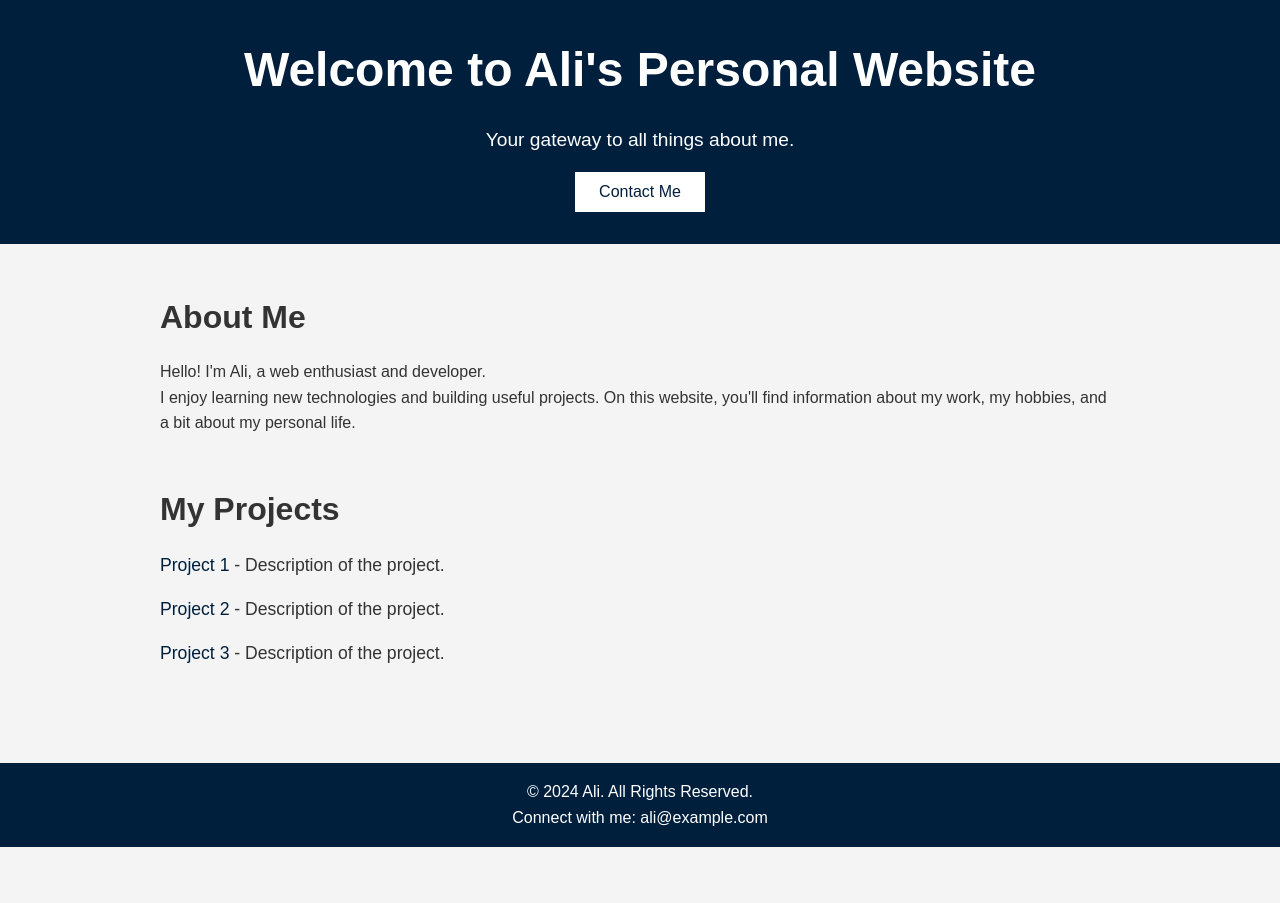
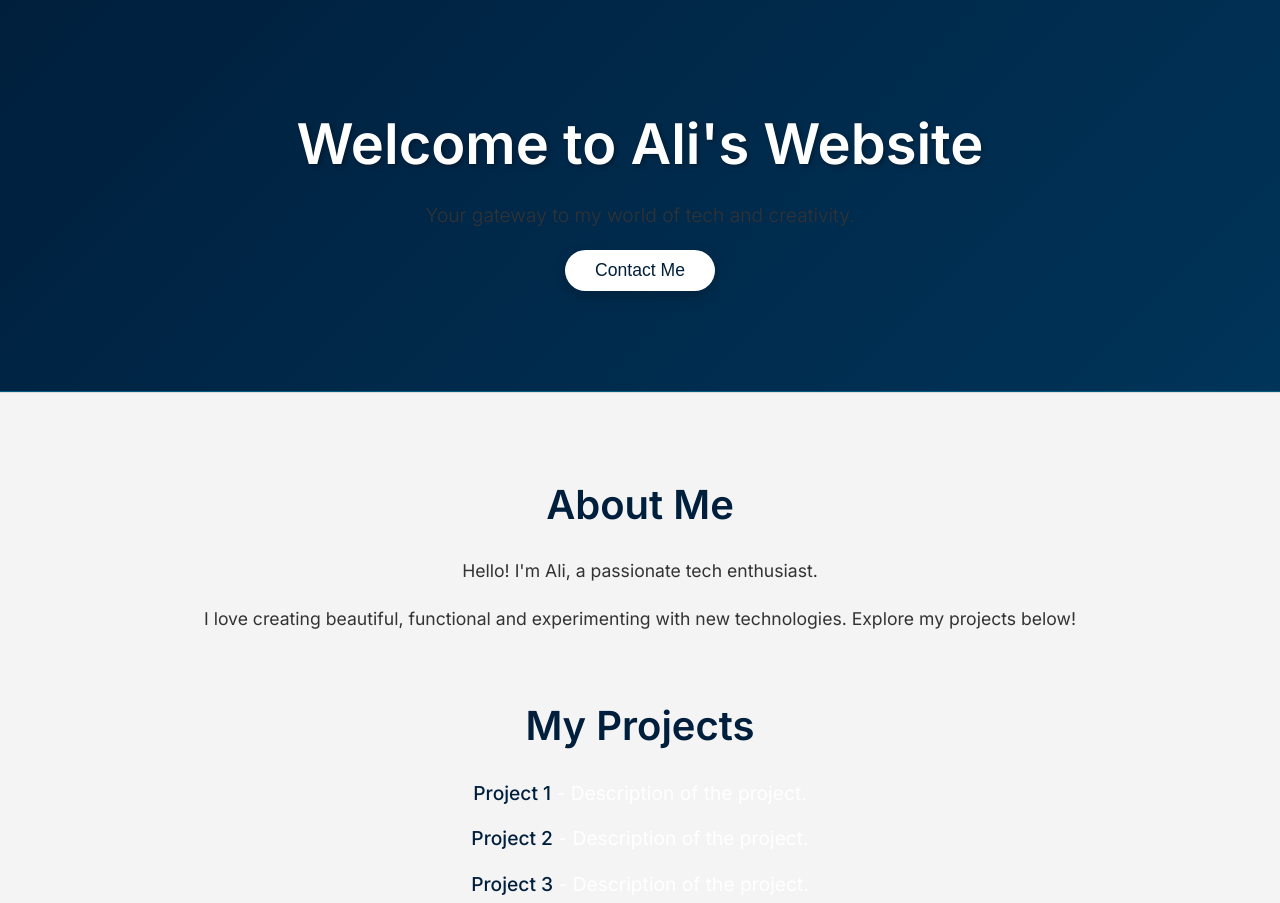
Before and after one commit to akhmadali22/personal-website, a plain HTML site: page index.html in a window 1280 px wide. Shown: the top 903 px of the page. Before the commit the page ends 847 px from the top, so only its background shows below. Drawn offline with Linux system fonts and the light colour scheme.

Commit message:
feat: update content

```diff
--- a/index.html
+++ b/index.html
@@ -1,18 +1,21 @@
 <!DOCTYPE html>
 <html lang="en">
+
 <head>
   <meta charset="UTF-8">
   <meta name="viewport" content="width=device-width, initial-scale=1.0">
   <meta name="author" content="Ali">
-  <meta name="description" content="Personal website Ali">
+  <meta name="description" content="akhmadali">
   <title>Ali's Personal Website</title>
+  <link href="https://fonts.googleapis.com/css2?family=Inter:wght@300;400;500;600&display=swap" rel="stylesheet">
   <link rel="stylesheet" href="style.css">
 </head>
+
 <body>
   <header>
     <div class="container">
-      <h1>Welcome to Ali's Personal Website</h1>
-      <p>Your gateway to all things about me.</p>
+      <h1>Welcome to Ali's Website</h1>
+      <p>Your gateway to my world of tech and creativity.</p>
       <button id="contactButton">Contact Me</button>
     </div>
   </header>
@@ -21,8 +24,8 @@
     <section id="about">
       <div class="container">
         <h2>About Me</h2>
-        <p>Hello! I'm Ali, a web enthusiast and developer.</p>
-        <p>I enjoy learning new technologies and building useful projects. On this website, you'll find information about my work, my hobbies, and a bit about my personal life.</p>
+        <p>Hello! I'm Ali, a passionate tech enthusiast.</p>
+        <p>I love creating beautiful, functional and experimenting with new technologies. Explore my projects below!</p>
       </div>
     </section>
 
@@ -41,10 +44,11 @@
   <footer>
     <div class="container">
       <p>&copy; 2024 Ali. All Rights Reserved.</p>
-      <p>Connect with me: <a href="mailto:ali@example.com">ali@example.com</a></p>
+      <p>Connect with me: <a href="mailto:akhmadali22@gmail..com">akhmadali22@gmail..com</a></p>
     </div>
   </footer>
 
   <script src="script.js"></script>
 </body>
+
 </html>
--- a/script.js
+++ b/script.js
@@ -1,4 +1,4 @@
-// Function to handle the "Contact Me" button click
+// Handling the "Contact Me" button interaction
 document.getElementById('contactButton').addEventListener('click', function() {
-  alert('You can contact me at akhmadali22@gmail.com');
+  window.location.href = "mailto:akhmadali22@gmail.com"; // Open email client
 });
--- a/style.css
+++ b/style.css
@@ -1,4 +1,4 @@
-/* Basic reset */
+/* Reset some basic styles */
 * {
   margin: 0;
   padding: 0;
@@ -6,94 +6,115 @@
 }
 
 body {
-  font-family: Arial, sans-serif;
-  background-color: #f4f4f4;
-  color: #333;
+  font-family: 'Inter', sans-serif;
+  background: linear-gradient(135deg, #001f3d, #005b7f);
+  color: #fff;
   line-height: 1.6;
 }
 
-/* Header styles */
+/* Header Styles */
 header {
-  background-color: #001f3d; /* Navy Blue */
-  color: #fff;
+  padding: 100px 20px;
   text-align: center;
-  padding: 2rem 0;
+  background: linear-gradient(135deg, #001f3d, #003459);
+  border-bottom: 1px solid #005b7f;
 }
 
 header h1 {
-  font-size: 3rem;
-  margin-bottom: 1rem;
+  font-size: 3.5rem;
+  font-weight: 600;
+  margin-bottom: 10px;
+  text-shadow: 2px 2px 5px rgba(0, 0, 0, 0.3);
 }
 
 header p {
   font-size: 1.2rem;
+  font-weight: 300;
+  margin-bottom: 20px;
 }
 
 button {
   background-color: #fff;
   color: #001f3d;
+  padding: 10px 30px;
+  font-size: 1.1rem;
   border: none;
-  padding: 0.7rem 1.5rem;
-  font-size: 1rem;
+  border-radius: 50px;
   cursor: pointer;
-  margin-top: 1rem;
-  transition: background-color 0.3s;
+  transition: background-color 0.3s ease, transform 0.3s ease;
+  box-shadow: 0 6px 15px rgba(0, 0, 0, 0.2);
 }
 
 button:hover {
-  background-color: #005b7f; /* Lighter Navy */
+  background-color: #005b7f;
+  color: #fff;
+  transform: translateY(-3px);
 }
 
-/* Main content styles */
+button:focus {
+  outline: none;
+}
+
+/* Main Content Styles */
 main {
-  padding: 3rem 0;
+  padding: 80px 20px;
+  background-color: #f4f4f4;
+  border-top: 1px solid #ddd;
 }
 
 section {
-  margin-bottom: 3rem;
+  margin-bottom: 60px;
+  text-align: center;
 }
 
 .container {
   width: 80%;
   max-width: 1200px;
   margin: 0 auto;
-  padding: 0 2rem;
 }
 
 h2 {
-  font-size: 2rem;
-  margin-bottom: 1rem;
+  font-size: 2.5rem;
+  margin-bottom: 20px;
+  color: #001f3d;
 }
 
 p {
-  font-size: 1rem;
-  line-height: 1.6;
+  font-size: 1.1rem;
+  margin-bottom: 20px;
+  color: #333;
 }
 
 ul {
   list-style: none;
+  padding: 0;
 }
 
 ul li {
-  font-size: 1.1rem;
-  margin-bottom: 1rem;
+  font-size: 1.2rem;
+  margin-bottom: 15px;
 }
 
 ul li a {
   color: #001f3d;
   text-decoration: none;
+  font-weight: 500;
+  transition: color 0.3s ease;
 }
 
 ul li a:hover {
-  text-decoration: underline;
+  color: #005b7f;
 }
 
-/* Footer styles */
+/* Footer Styles */
 footer {
+  padding: 20px;
+  text-align: center;
   background-color: #001f3d;
-  color: #fff;
-  text-align: center;
-  padding: 1rem 0;
+}
+
+footer p {
+  font-size: 1rem;
 }
 
 footer a {
@@ -104,3 +125,31 @@ footer a {
 footer a:hover {
   text-decoration: underline;
 }
+
+/* Responsive Design */
+@media (max-width: 768px) {
+  header h1 {
+    font-size: 2.5rem;
+  }
+
+  header p {
+    font-size: 1rem;
+  }
+
+  button {
+    padding: 8px 25px;
+    font-size: 1rem;
+  }
+
+  h2 {
+    font-size: 2rem;
+  }
+
+  p {
+    font-size: 1rem;
+  }
+
+  ul li {
+    font-size: 1rem;
+  }
+}
```
